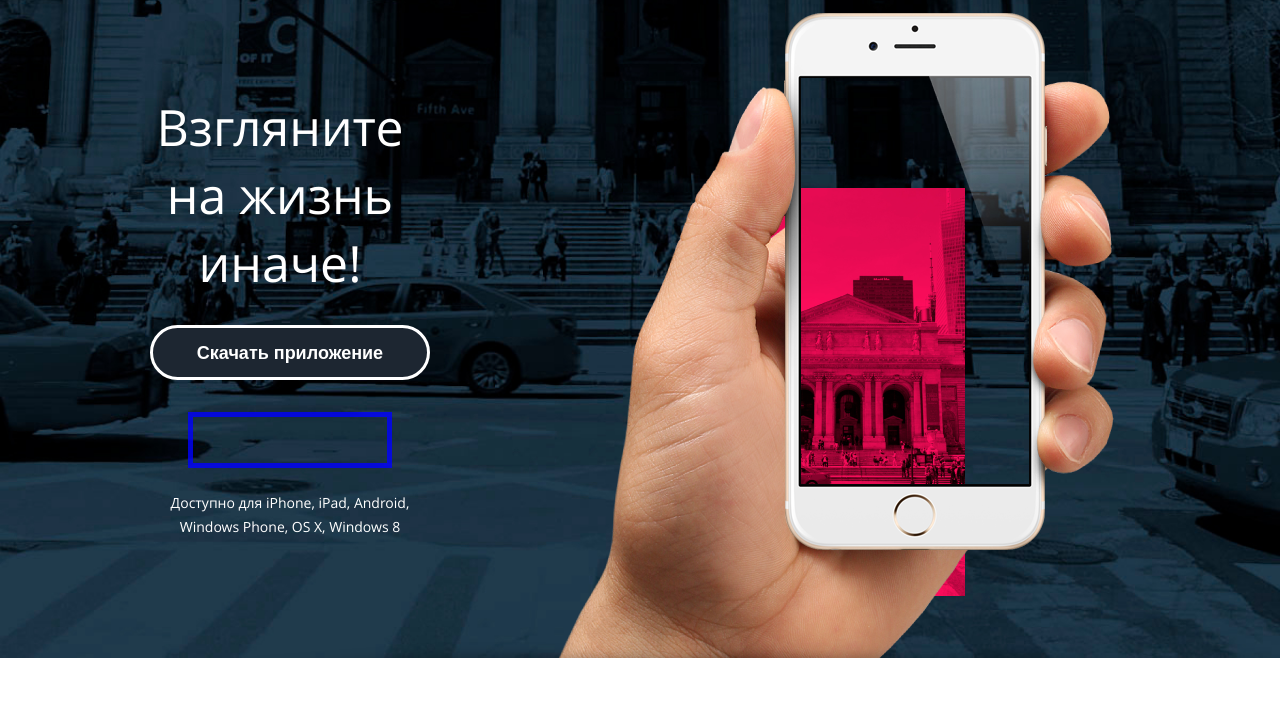
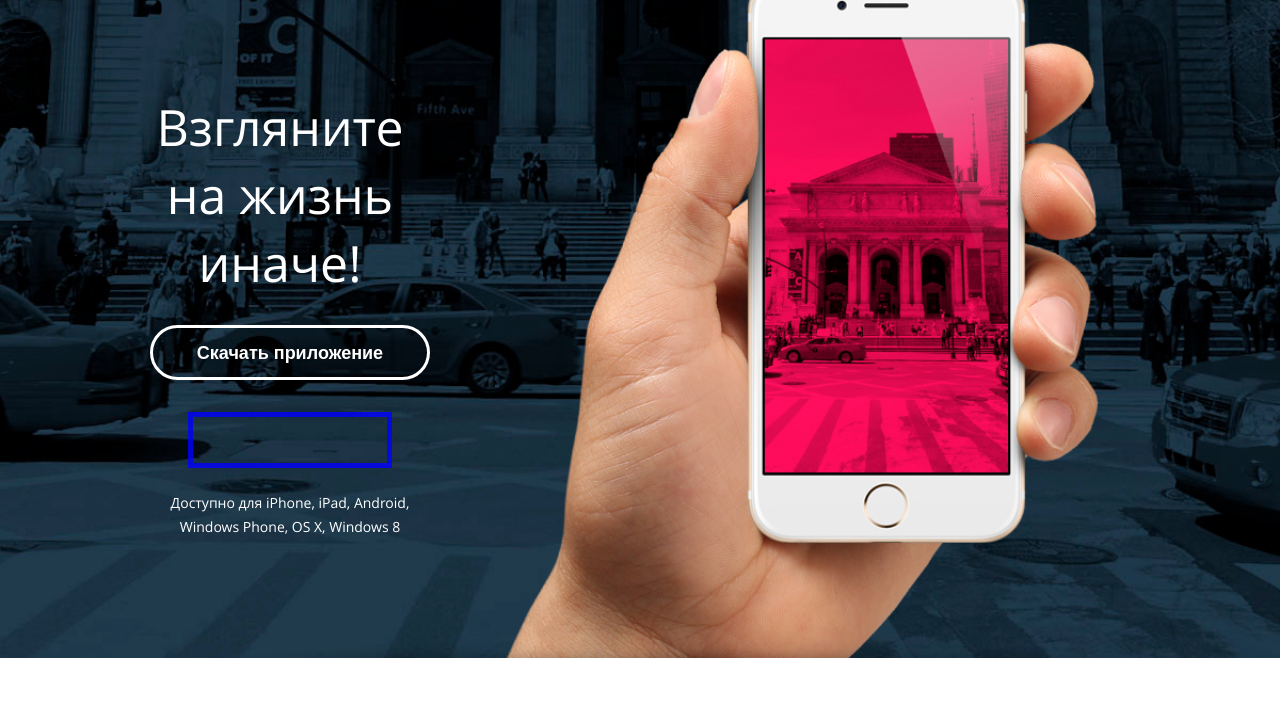
Before and after one commit to asbelous/484251-pink-24, a website: page source/index.html in a window 1280 px wide. Shown: the part 83-800 px from the top of the page. Drawn offline with nearby package versions, Linux system fonts and the light colour scheme; files that its build step writes are made by us from their sources.

Commit message:
Изменяет фоновые изображени

```diff
--- a/source/less/blocks/intro.less
+++ b/source/less/blocks/intro.less
@@ -45,7 +45,7 @@
     line-height: 18px;
     text-align: center;
     color: #ffffff;
-    background-color: #1d2631;
+    background-color: transparent;
     border: 3px solid #ffffff;
     border-radius: 29px;
 
@@ -94,13 +94,9 @@
 
 @media (min-width: @tablet-width) {
   .intro {
-    // min-height: 330px;
-    background:
-      url("../img/phone-tablet.png") right bottom no-repeat,
-      url("../img/screen-tablet.png") 70% 271px no-repeat,
-      url("../img/back-tablet.jpg") center bottom no-repeat;
+    background: url("../img/background-tablet.jpg") center bottom no-repeat;
     background-color: @sapphire;
-    background-size: 660px 545px, 195px 346px, cover;
+    background-size: cover;
   }
 
   .intro__wrapper {
@@ -148,12 +144,8 @@
 
 @media (min-width: @desktop-width) {
   .intro {
-    // min-height: 284px;
-    background:
-      url("../img/phone-desktop.png") right bottom no-repeat,
-      url("../img/screen-desktop.png") 70% 271px no-repeat,
-      url("../img/back-desktop.jpg") center bottom no-repeat;
-    background-size: 1050px 645px, 230px 408px, cover;
+    background: url("../img/background-desktop.jpg") center bottom no-repeat;
+    background-size: cover;
   }
 
   .intro__wrapper {
```
Also changed, not shown: source/img/back-desktop.jpg (deleted), source/img/back-tablet.jpg (deleted), source/img/background-desktop.jpg (added), source/img/background-tablet.jpg (added), source/img/phone-desktop.png (deleted), source/img/phone-tablet.png (deleted), source/img/screen-desktop.png (deleted), source/img/screen-tablet.png (deleted).
